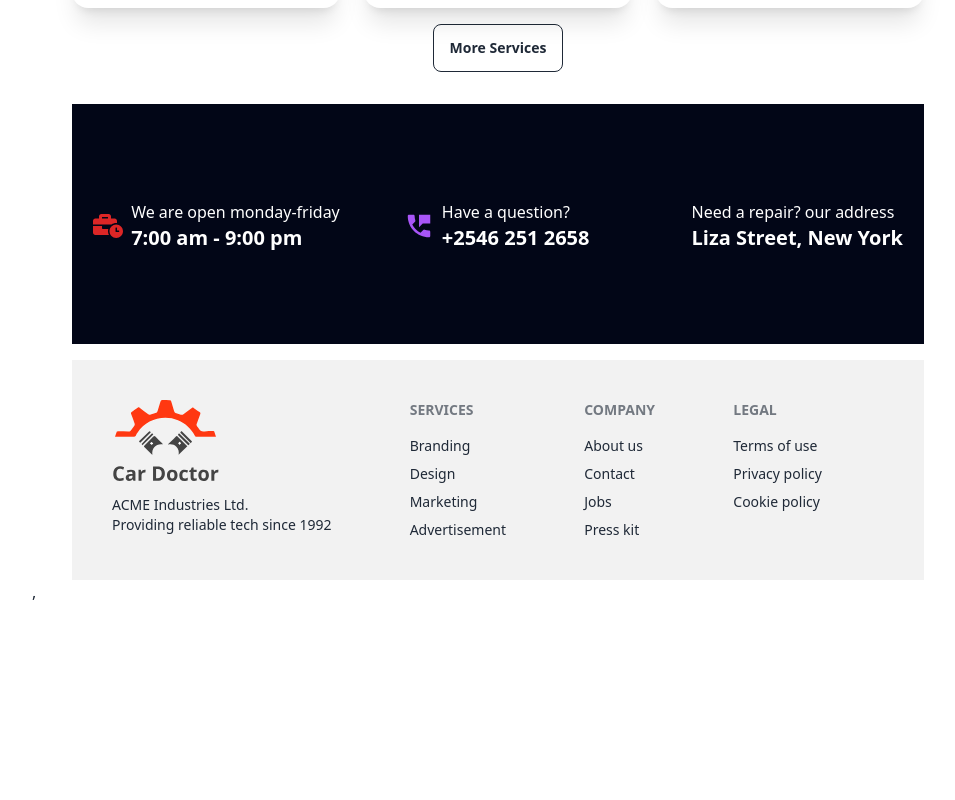
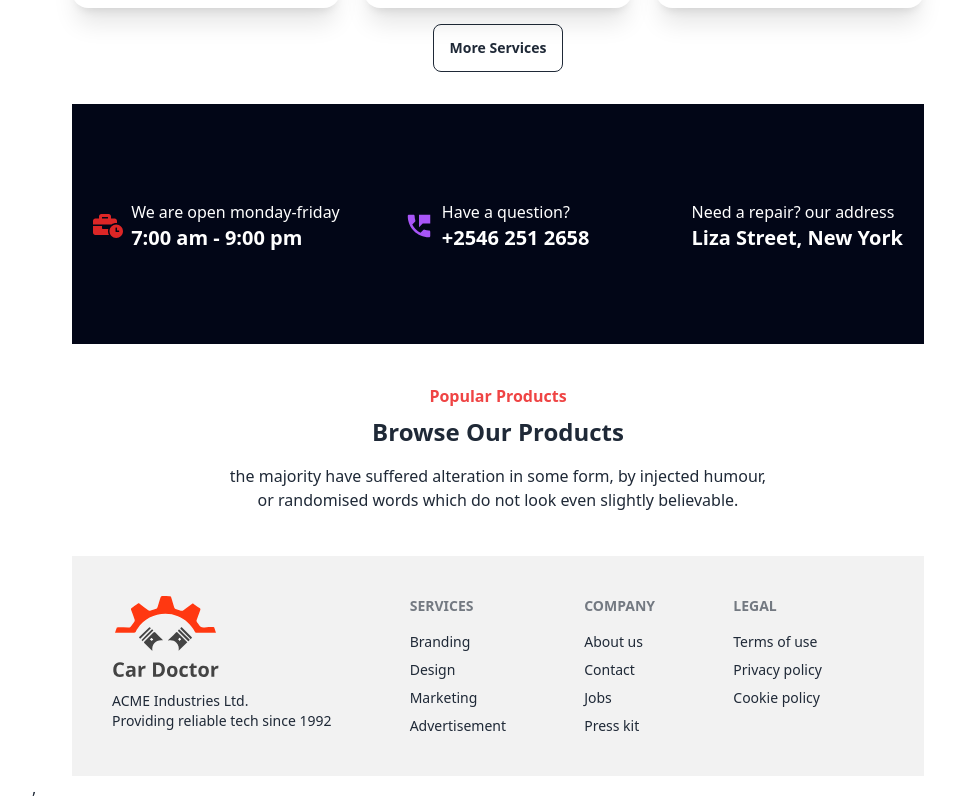
Before and after one commit to Kamrulthedev/cer-doctor-clind-side, a React (Vite) app: page / in a window 1280 px wide. Shown: the part 2218-3018 px from the top of the page, without its empty margins (8-963 px from the left). Before the commit the page ends 2822 px from the top, so only its background shows below. Built offline with nearby package versions, Linux system fonts and the light colour scheme; no server answers; some icons are missing.

Commit message:
igm-commit

```diff
--- a/src/Pages/Home/Prodect/Prodect.jsx
+++ b/src/Pages/Home/Prodect/Prodect.jsx
@@ -2,8 +2,15 @@
 
 const Prodect = () => {
     return (
-        <div>
+        <div className="mt-10 mb-11">
+            <div className="text-center ">
+                <p className="text-red-500 font-bold mb-2">Popular Products</p>
+                <h1 className="text-2xl font-bold mb-4">Browse Our Products</h1>
+                <p>the majority have suffered alteration in some form, by injected humour,  <br /> or randomised words which do not look even slightly believable. </p>
+            </div>
+            <div>
 
+            </div>
         </div>
     );
 };
```
